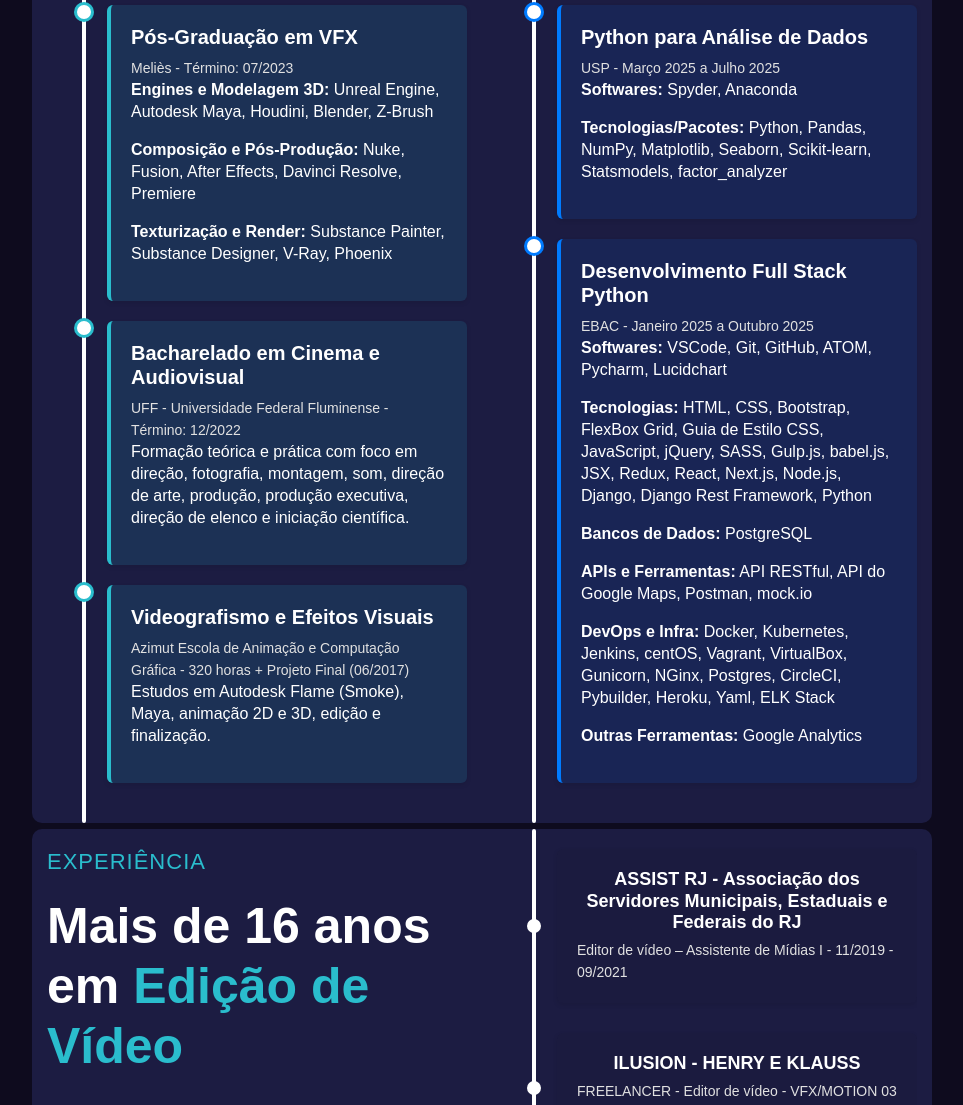
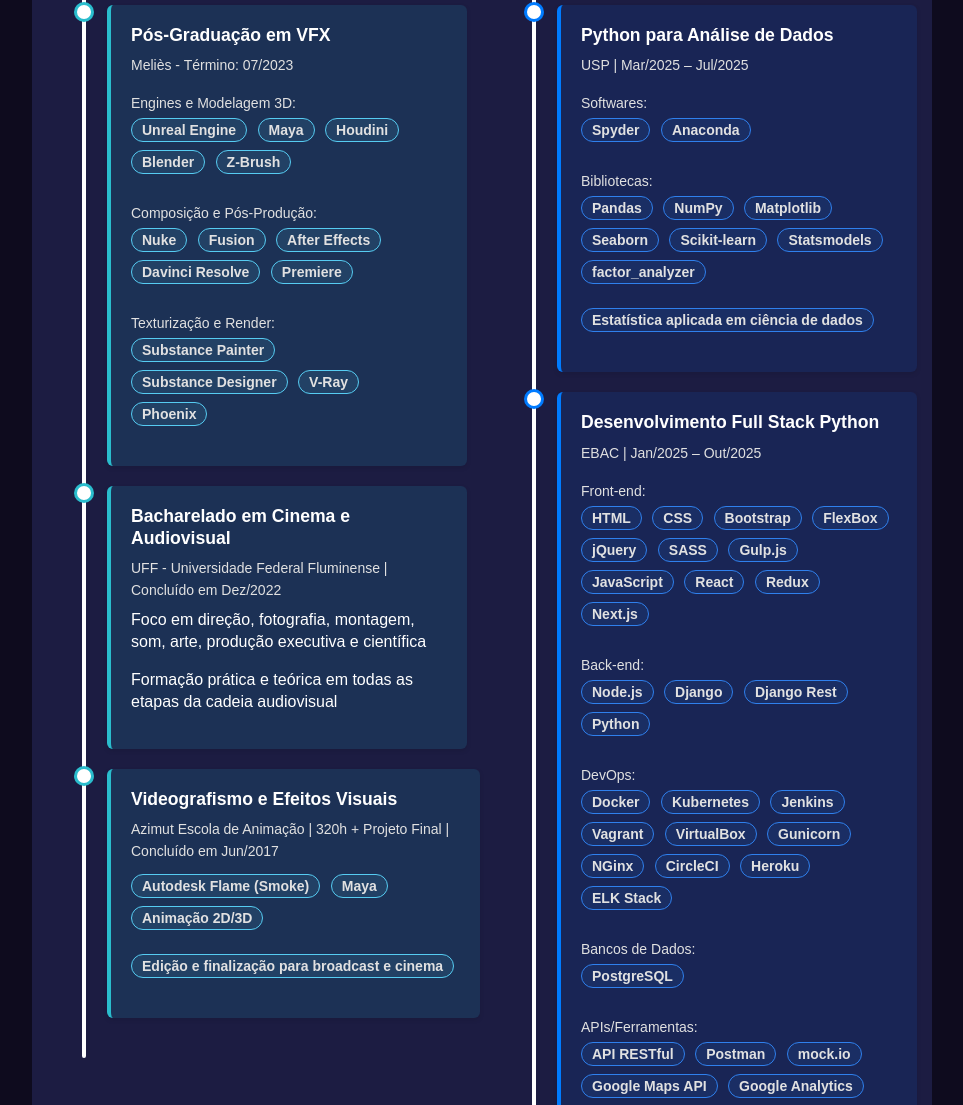
Before and after one commit to alexmacielferreira1/Portfolio-Alex, a website: page index.html in a window 1280 px wide. Shown: the part 2016-3121 px from the top of the page, without its empty margins (158-1121 px from the left). Drawn offline with nearby package versions, Linux system fonts and the light colour scheme; no server answers; a script that the page names is missing; a small style sheet from the web is missing.

Commit message:
Ajustes Ferramentas

```diff
--- a/index.html
+++ b/index.html
@@ -195,42 +195,70 @@
 <div class="section-divider"></div>
    <!-- Formação -->
 <section>
-       <!-- Formação -->
     <div class="container">
       <div class="content-left">
         <div class="title-resume">
           <h3 class="section-title section-title-left">FORMAÇÃO</h3>
           <div class="row">
+
             <!-- Coluna Audiovisual -->
-        <div class="col-md-6">
+            <div class="col-md-6 col-12">
               <div class="timeline">
                 <h4>Audiovisual</h4>
                 <ul class="timeline-items">
+
+                  <!-- Pós VFX -->
                   <li class="audiovisual">
                     <div class="timeline-content">
-                            <h5 class="fw-bold">Pós-Graduação em VFX</h5>
-                            <span>Meliès - Término: 07/2023</span>
-                            <p><strong>Engines e Modelagem 3D:</strong> Unreal Engine, Autodesk Maya, Houdini, Blender, Z-Brush</p>
-                            <p><strong>Composição e Pós-Produção:</strong> Nuke, Fusion, After Effects, Davinci Resolve, Premiere</p>
-                            <p><strong>Texturização e Render:</strong> Substance Painter, Substance Designer, V-Ray, Phoenix</p>
+                      <h5 class="titulo-curso">Pós-Graduação em VFX</h5>
+                      <span class="instituicao">Meliès - Término: 07/2023</span>
+                      <p><span class="topico-label">Engines e Modelagem 3D:</span>
+                        <span class="badge">Unreal Engine</span>
+                        <span class="badge">Maya</span>
+                        <span class="badge">Houdini</span>
+                        <span class="badge">Blender</span>
+                        <span class="badge">Z-Brush</span>
+                      </p>
+                      <p><span class="topico-label">Composição e Pós-Produção:</span>
+                        <span class="badge">Nuke</span>
+                        <span class="badge">Fusion</span>
+                        <span class="badge">After Effects</span>
+                        <span class="badge">Davinci Resolve</span>
+                        <span class="badge">Premiere</span>
+                      </p>
+                      <p><span class="topico-label">Texturização e Render:</span>
+                        <span class="badge">Substance Painter</span>
+                        <span class="badge">Substance Designer</span>
+                        <span class="badge">V-Ray</span>
+                        <span class="badge">Phoenix</span>
+                      </p>
                     </div>
                   </li>
+
+                  <!-- Bacharelado Cinema -->
                   <li class="audiovisual">
                     <div class="timeline-content">
-                            <h5 class="fw-bold">Bacharelado em Cinema e Audiovisual</h5>
-                            <span>UFF - Universidade Federal Fluminense - Término: 12/2022</span>
-                            <p>Formação teórica e prática com foco em direção, fotografia, montagem, som, direção de arte, produção, produção executiva, direção de elenco e iniciação científica.</p>
+                      <h5 class="titulo-curso">Bacharelado em Cinema e Audiovisual</h5>
+                      <span class="instituicao">UFF - Universidade Federal Fluminense | Concluído em Dez/2022</span>
+                      <p>Foco em direção, fotografia, montagem, som, arte, produção executiva e científica</p>
+                      <p>Formação prática e teórica em todas as etapas da cadeia audiovisual</p>
                     </div>
                   </li>
-                    </li>
+
+                  <!-- Curso Azimut -->
                   <li class="audiovisual">
                     <div class="timeline-content">
-                            <h5 class="fw-bold">Videografismo e Efeitos Visuais</h5>
-                            <span>Azimut Escola de Animação e Computação Gráfica - 320 horas + Projeto Final (06/2017)</span>
-                            <p>Estudos em Autodesk Flame (Smoke), Maya, animação 2D e 3D, edição e finalização.</p>
+                      <h5 class="titulo-curso">Videografismo e Efeitos Visuais</h5>
+                      <span class="instituicao">Azimut Escola de Animação | 320h + Projeto Final | Concluído em Jun/2017</span>
+                      <p>
+                        <span class="badge">Autodesk Flame (Smoke)</span>
+                        <span class="badge">Maya</span>
+                        <span class="badge">Animação 2D/3D</span>
+                      </p>
+                      <p><span class="badge">Edição e finalização para broadcast e cinema</span></p>
                     </div>
                   </li>
-                    </li>
+
                 </ul>
               </div>
             </div>
@@ -240,37 +268,74 @@
               <div class="timeline">
                 <h4>Programação</h4>
                 <ul class="timeline-items">
+
+                  <!-- Análise de Dados USP -->
                   <li class="programacao">
                     <div class="timeline-content">
-                    <h5 class="fw-bold">Python para Análise de Dados</h5>
-                    <span>USP - Março 2025 a Julho 2025</span>
-                    <p><strong>Softwares:</strong> Spyder, Anaconda</p>
-                    <p><strong>Tecnologias/Pacotes:</strong> Python, Pandas, NumPy, Matplotlib, Seaborn, Scikit-learn, Statsmodels, factor_analyzer</p>
+                      <h5 class="titulo-curso">Python para Análise de Dados</h5>
+                      <span class="instituicao">USP | Mar/2025 – Jul/2025</span>
+                      <p><span class="topico-label">Softwares:</span>
+                        <span class="badge">Spyder</span>
+                        <span class="badge">Anaconda</span>
+                      </p>
+                      <p><span class="topico-label">Bibliotecas:</span>
+                        <span class="badge">Pandas</span>
+                        <span class="badge">NumPy</span>
+                        <span class="badge">Matplotlib</span>
+                        <span class="badge">Seaborn</span>
+                        <span class="badge">Scikit-learn</span>
+                        <span class="badge">Statsmodels</span>
+                        <span class="badge">factor_analyzer</span>
+                      </p>
+                      <p><span class="badge">Estatística aplicada em ciência de dados</span></p>
                     </div>
                   </li>
+
+                  <!-- Full Stack EBAC -->
                   <li class="programacao">
                     <div class="timeline-content">
-                    <h5 class="fw-bold">Desenvolvimento Full Stack Python</h5>
-                    <span>EBAC - Janeiro 2025 a Outubro 2025</span>
-                    <p><strong>Softwares:</strong> VSCode, Git, GitHub, ATOM, Pycharm, Lucidchart </p>
-                    <p><strong>Tecnologias:</strong> HTML, CSS, Bootstrap, FlexBox Grid, Guia de Estilo CSS, JavaScript, jQuery, SASS, Gulp.js, babel.js, JSX, Redux, React, Next.js, Node.js, Django, Django Rest Framework, Python</p>
-                    <p><strong>Bancos de Dados:</strong> PostgreSQL</p>
-                    <p><strong>APIs e Ferramentas:</strong> API RESTful, API do Google Maps, Postman, mock.io</p>
-                    <p><strong>DevOps e Infra:</strong> Docker, Kubernetes, Jenkins, centOS, Vagrant, VirtualBox, Gunicorn, NGinx, Postgres, CircleCI, Pybuilder, Heroku, Yaml, ELK Stack</p>
-                    <p><strong>Outras Ferramentas:</strong> Google Analytics</p>
+                      <h5 class="titulo-curso">Desenvolvimento Full Stack Python</h5>
+                      <span class="instituicao">EBAC | Jan/2025 – Out/2025</span>
+                      <p><span class="topico-label">Front-end:</span>
+                        <span class="badge">HTML</span> <span class="badge">CSS</span> <span class="badge">Bootstrap</span>
+                        <span class="badge">FlexBox</span> <span class="badge">jQuery</span> <span class="badge">SASS</span>
+                        <span class="badge">Gulp.js</span> <span class="badge">JavaScript</span> <span class="badge">React</span>
+                        <span class="badge">Redux</span> <span class="badge">Next.js</span>
+                      </p>
+                      <p><span class="topico-label">Back-end:</span>
+                        <span class="badge">Node.js</span> <span class="badge">Django</span> <span class="badge">Django Rest</span> <span class="badge">Python</span>
+                      </p>
+                      <p><span class="topico-label">DevOps:</span>
+                        <span class="badge">Docker</span> <span class="badge">Kubernetes</span> <span class="badge">Jenkins</span>
+                        <span class="badge">Vagrant</span> <span class="badge">VirtualBox</span> <span class="badge">Gunicorn</span>
+                        <span class="badge">NGinx</span> <span class="badge">CircleCI</span> <span class="badge">Heroku</span> <span class="badge">ELK Stack</span>
+                      </p>
+                      <p><span class="topico-label">Bancos de Dados:</span>
+                        <span class="badge">PostgreSQL</span>
+                      </p>
+                      <p><span class="topico-label">APIs/Ferramentas:</span>
+                        <span class="badge">API RESTful</span> <span class="badge">Postman</span> <span class="badge">mock.io</span>
+                        <span class="badge">Google Maps API</span> <span class="badge">Google Analytics</span>
+                      </p>
+                      <p><span class="topico-label">Softwares:</span>
+                        <span class="badge">VSCode</span> <span class="badge">Git</span> <span class="badge">GitHub</span>
+                        <span class="badge">Atom</span> <span class="badge">PyCharm</span> <span class="badge">Lucidchart</span>
+                      </p>
                     </div>
                   </li>
+
                 </ul>
               </div>
             </div>
-
 
           </div>
         </div>
       </div>
   </section>
+
   <div class="section-divider"></div>
   <section>
+
     <!-- Experiência -->
 <div class="container">
     <div class="row">
--- a/source/style.scss
+++ b/source/style.scss
@@ -1442,3 +1442,54 @@
     width: 100%;
     overflow: hidden; /* Garante que nada ultrapasse os limites */
 }
+
+.titulo-curso {
+    color: #fff;
+    font-weight: bold;
+    font-size: 1.1rem;
+  }
+
+  .instituicao {
+    color: #fff;
+    font-weight: normal;
+    display: block;
+    margin-bottom: 0.5rem;
+  }
+
+  .topico-label {
+    color: #fff;
+    font-size: 0.85rem;
+    font-weight: normal;
+    margin-right: 4px;
+    display: inline-block;
+    width: 100%;
+    margin-top: 0.5rem;
+  }
+
+  .badge {
+    display: inline-block;
+    color: white;
+    border-radius: 12px;
+    padding: 4px 10px;
+    font-size: 0.75rem;
+    margin: 4px 6px 4px 0;
+    white-space: nowrap;
+  }
+
+  .audiovisual .badge {
+    background-color: rgba(86, 204, 242, 0.1);
+    border: 1px solid #56CCF2;
+  }
+
+  .programacao .badge {
+    background-color: rgba(47, 128, 237, 0.1);
+    border: 1px solid #2F80ED;
+  }
+
+  .topico-lista {
+    display: flex;
+    flex-wrap: wrap;
+    gap: 4px 6px;
+    padding-left: 0;
+    list-style: none;
+  }
```
Also changed, not shown: build/style.css, 1 other file. Lines whose indentation alone changed are shown as unchanged.
